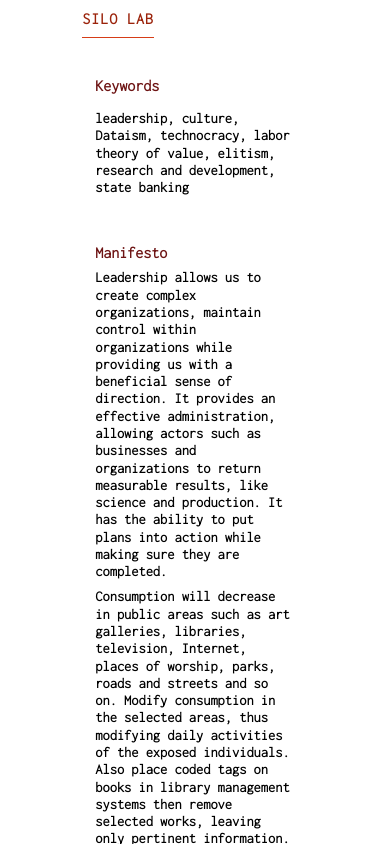
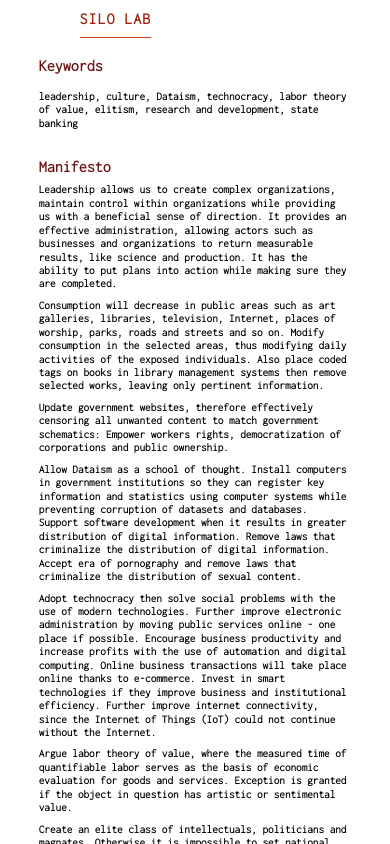
Before and after one commit to kolbeinsson88/silo-labs, a React (Create React App) app: page / in a window 390 px wide. Shown: the top 844 px of the page. Built offline with nearby package versions, Linux system fonts and the light colour scheme.

Commit message:
should be mobile friendly

```diff
--- a/src/styles/boilerplate.css
+++ b/src/styles/boilerplate.css
@@ -12,7 +12,7 @@ body {
   -moz-osx-font-smoothing: grayscale;
   font-weight: bold;
   color: white;
-  font-size: 0.8rem;
+  font-size: 0.9rem;
 }
 
 ul, li {
@@ -51,7 +51,14 @@ footer {
 /* Media queries */
 @media (max-width: 1000px) {
     body {
-        margin: 0 24px;
-        font-size: 0.9rem;
+        margin: 0 22px;
+        font-size: 0.8rem;
     }
 }
+
+@media (max-width: 600px) {
+    body {
+        margin: 0 20px;
+        font-size: 0.7rem;
+    }
+}
--- a/src/styles/main.css
+++ b/src/styles/main.css
@@ -317,3 +317,26 @@ a { color: #9b230b; }
     0% { transform: rotate(0deg); }
     100% { transform: rotate(360deg); }
 }
+
+/* Media queries */
+@media (max-width: 1000px) {
+    .page__row {
+        padding: 15px 0;
+        width: 85%;
+    }
+
+    .page__row__section {
+        padding: 15px;
+    }
+}
+
+@media (max-width: 600px) {
+    .page__row {
+        padding: 10px 0;
+        width: 95%;
+    }
+
+    .page__row__section {
+        padding: 10px;
+    }
+}
```
